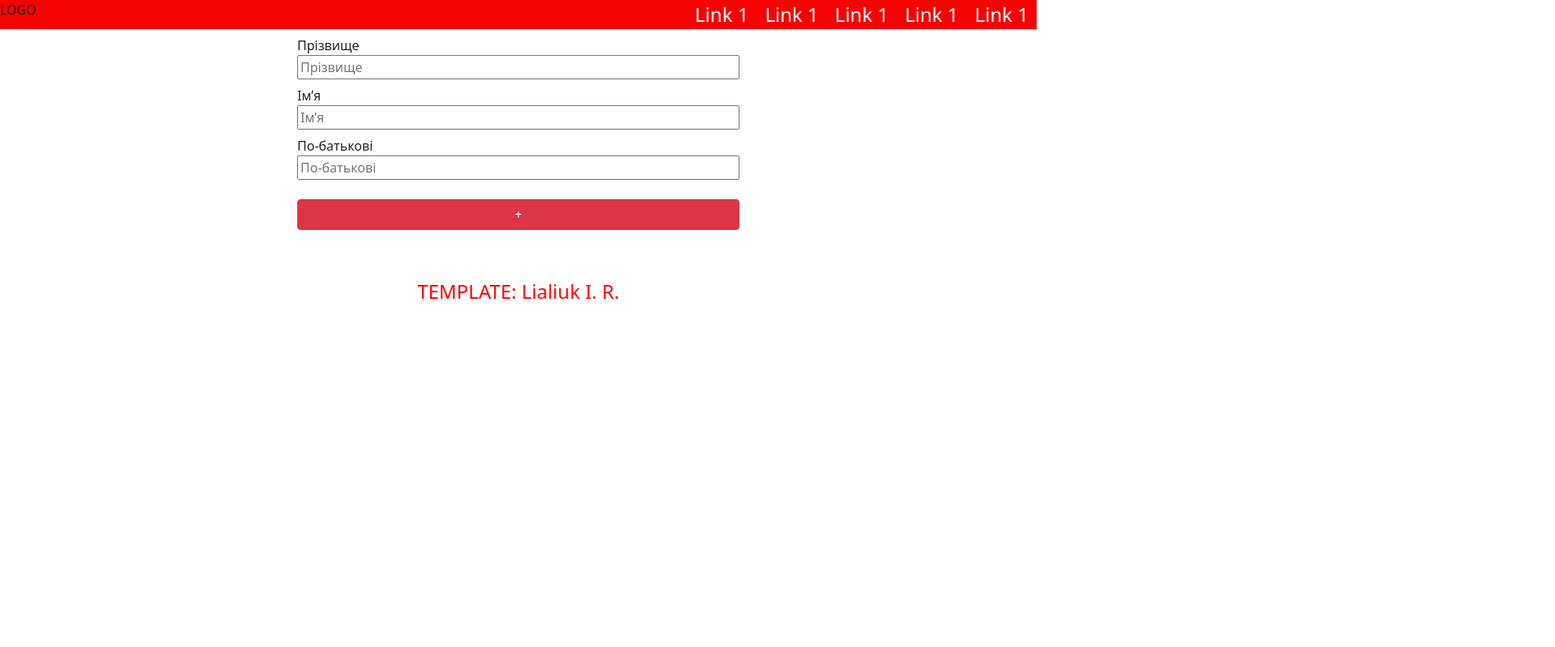
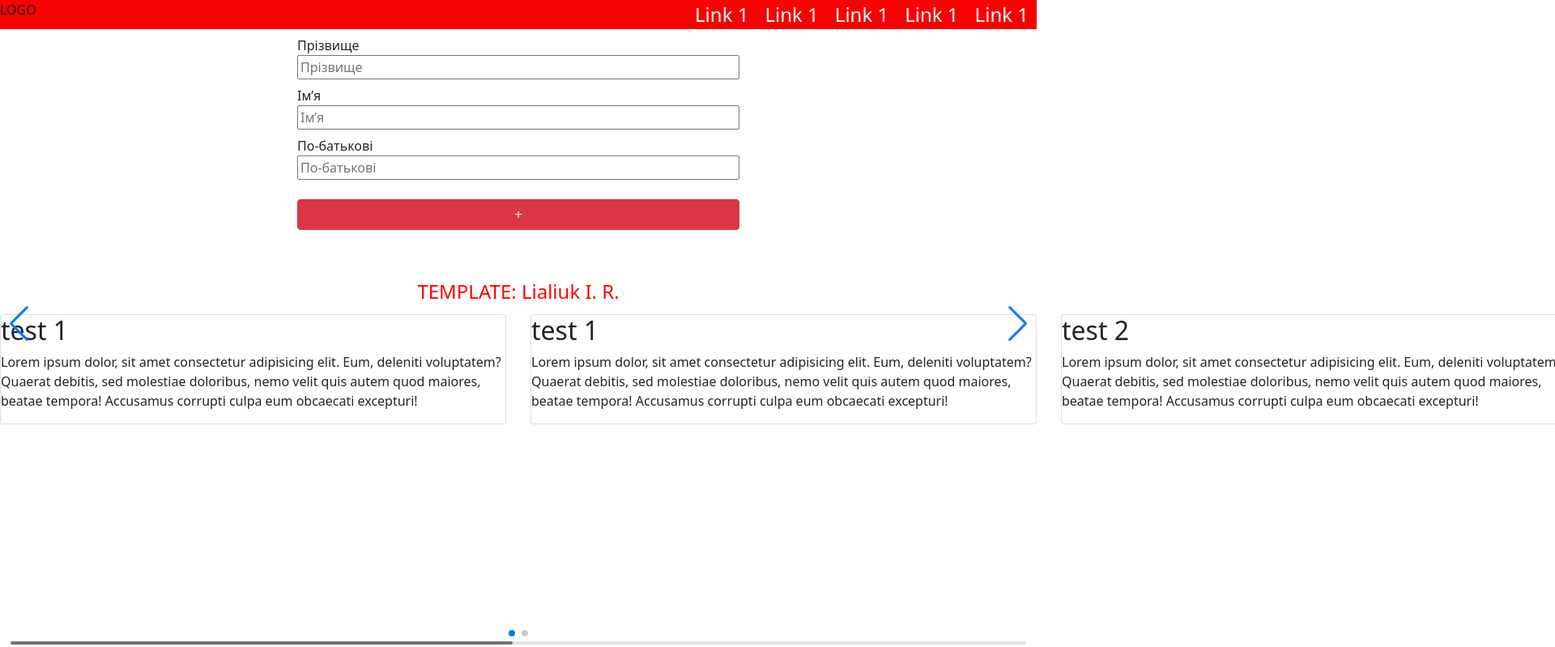
Before and after one commit to casperDev3/red-templates-webpack-5, a website built with webpack: page src/index.html in a window 1280 px wide. Shown: the top 799 px of the page at 81% size, 1920 px wide, since content can reach past the window. Built offline with nearby package versions, Linux system fonts and the light colour scheme.

Commit message:
add lesson

```diff
--- a/src/index.html
+++ b/src/index.html
@@ -4,6 +4,10 @@
         <meta charset="UTF-8">
         <meta http-equiv="X-UA-Compatible" content="IE=edge">
         <meta name="viewport" content="width=device-width, initial-scale=1.0">
+        <link
+            rel="stylesheet"
+            href="https://cdn.jsdelivr.net/npm/swiper@9/swiper-bundle.min.css"
+            />
         <title>RED Template WebPack 5</title>
     </head>
     <body>
@@ -29,13 +33,15 @@
                                 placeholder="Прізвище">
 
                             <label class="mt-2" for="name">Імʼя</label>
-                            <input id="name" name="name" type="text" placeholder="Імʼя">
+                            <input id="name" name="name" type="text"
+                                placeholder="Імʼя">
 
                             <label class="mt-2" for="patronymic">По-батькові</label>
                             <input id="patronymic" name="patronymic" type="text"
                                 placeholder="По-батькові">
 
-                            <button id="btn" class="btn btn-danger mt-4" type="submit">+</button>
+                            <button id="btn" class="btn btn-danger mt-4"
+                                type="submit">+</button>
                         </form>
                     </div>
                 </div>
@@ -49,7 +55,70 @@
                     </div>
                 </div>
             </div>
+            <!-- Slider main container -->
+            <div class="test_slider">
+                <!-- Additional required wrapper -->
+                <div class="swiper-wrapper">
+                    <!-- Slides -->
+                    <div class="swiper-slide">
+                        <div class="card">
+                            <h2>test 1</h2>
+                            <p>Lorem ipsum dolor, sit amet consectetur
+                                adipisicing elit. Eum, deleniti voluptatem?
+                                Quaerat debitis, sed molestiae doloribus, nemo
+                                velit quis autem quod maiores, beatae tempora!
+                                Accusamus corrupti culpa eum obcaecati
+                                excepturi!</p>
+                        </div>
+                    </div>
+                    <div class="swiper-slide">
+                        <div class="card">
+                            <h2>test 1</h2>
+                            <p>Lorem ipsum dolor, sit amet consectetur
+                                adipisicing elit. Eum, deleniti voluptatem?
+                                Quaerat debitis, sed molestiae doloribus, nemo
+                                velit quis autem quod maiores, beatae tempora!
+                                Accusamus corrupti culpa eum obcaecati
+                                excepturi!</p>
+                        </div>
+                    </div>
+                    <div class="swiper-slide">
+                        <div class="card">
+                            <h2>test 2</h2>
+                            <p>Lorem ipsum dolor, sit amet consectetur
+                                adipisicing elit. Eum, deleniti voluptatem?
+                                Quaerat debitis, sed molestiae doloribus, nemo
+                                velit quis autem quod maiores, beatae tempora!
+                                Accusamus corrupti culpa eum obcaecati
+                                excepturi!</p>
+                        </div>
+                    </div>
+                    <div class="swiper-slide">
+                        <div class="card">
+                            <h2>test 3</h2>
+                            <p>Lorem ipsum dolor, sit amet consectetur
+                                adipisicing elit. Eum, deleniti voluptatem?
+                                Quaerat debitis, sed molestiae doloribus, nemo
+                                velit quis autem quod maiores, beatae tempora!
+                                Accusamus corrupti culpa eum obcaecati
+                                excepturi!</p>
+                        </div>
+                    </div>
+                </div>
+                <!-- If we need pagination -->
+                <div class="swiper-pagination"></div>
 
+                <!-- If we need navigation buttons -->
+                <div class="swiper-button-prev"></div>
+                <div class="swiper-button-next"></div>
+
+                <!-- If we need scrollbar -->
+                <div class="swiper-scrollbar"></div>
+            </div>
         </main>
+
+
+        <script
+            src="https://cdn.jsdelivr.net/npm/swiper@9/swiper-bundle.min.js"></script>
     </body>
 </html>
--- a/src/index.js
+++ b/src/index.js
@@ -11,4 +11,30 @@ import { initialsBtn } from "./scripts/utils/personalData";
 
 document.addEventListener('DOMContentLoaded', () => {
   initialsBtn();
+
+  const PARAMS = {
+    // Optional parameters
+    loop: true,
+    slidesPerView: 2,
+    slidesPerGroup: 2,
+    spaceBetween: 30,
+    // If we need pagination
+    pagination: {
+      el: '.swiper-pagination',
+    },
+
+    // Navigation arrows
+    navigation: {
+      nextEl: '.swiper-button-next',
+      prevEl: '.swiper-button-prev',
+    },
+
+    // And if we need scrollbar
+    scrollbar: {
+      el: '.swiper-scrollbar',
+    },
+
+  }
+
+  const swiper = new Swiper('.test_slider', PARAMS);
 });
```
